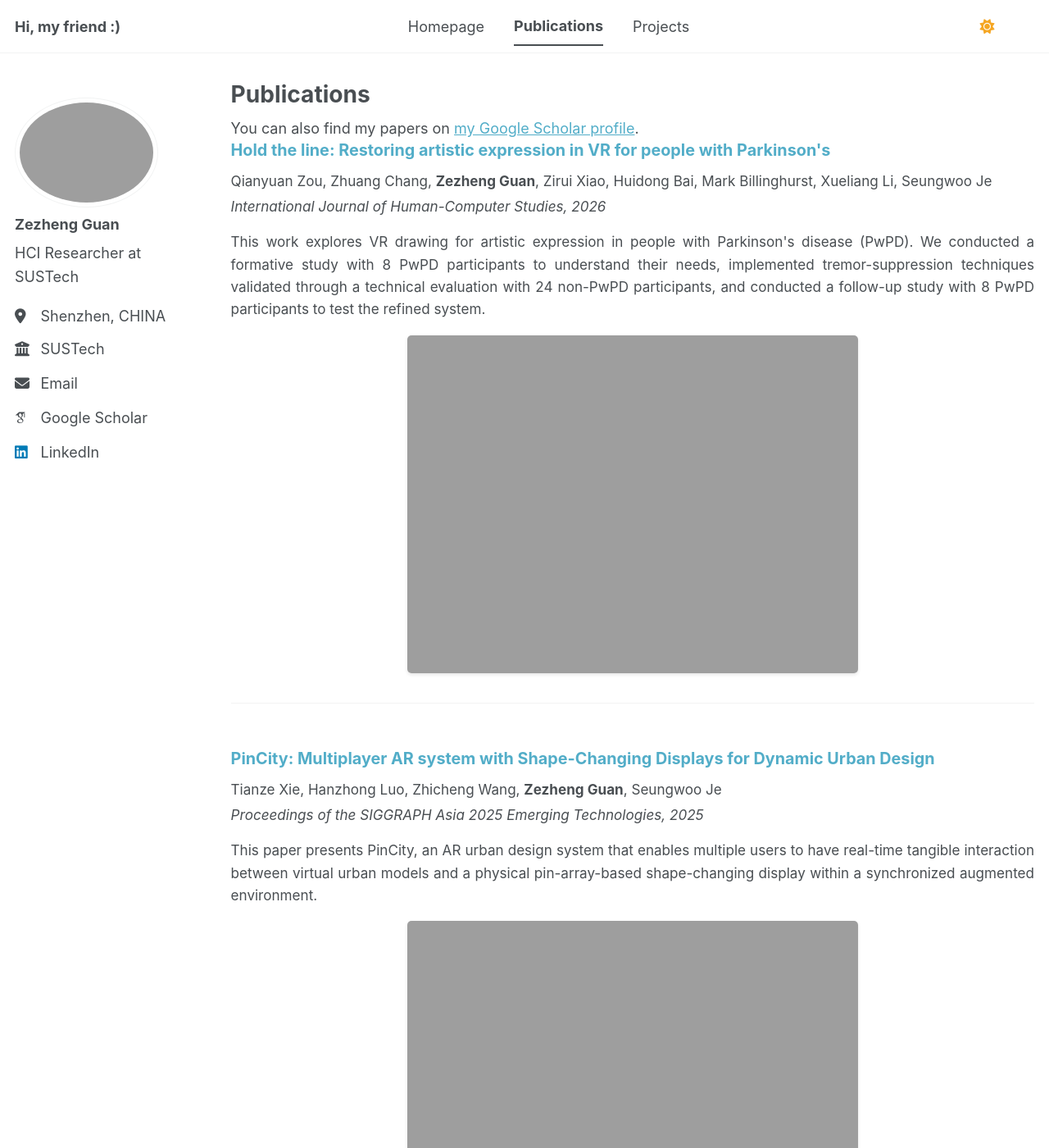
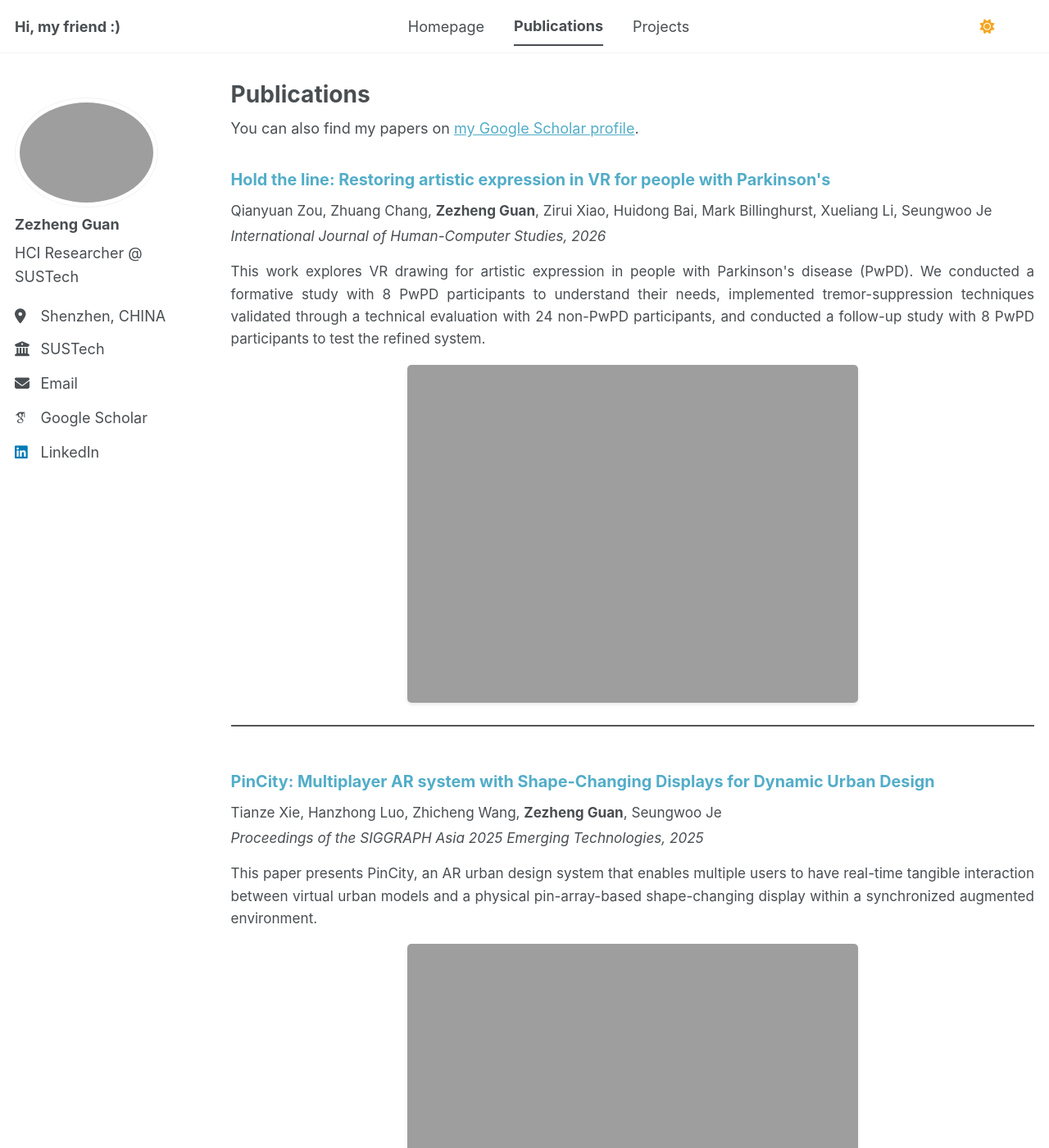
Before and after one commit to zezhengguan/zezhengguan.github.io, a Jekyll site: the page built from _pages/publications.html, in a window 1280 px wide and 1400 px high. Shown: the whole window at 82% size. Built offline with Jekyll 4.4.1, drawn with Linux system fonts in a browser that asks for light colours; some web fonts are replaced; a script bundle is joined from its source files by our own code; library files that are not in the unit come from our copies; some of the changed text lies outside the part shown.

Commit message:
Version0.4

```diff
--- a/_config.yml
+++ b/_config.yml
@@ -26,7 +26,7 @@ author:
   avatar           : "profile.png"
   name             : "Zezheng Guan"
   pronouns         : # example: "she/her"
-  bio              : "HCI Researcher at SUSTech"
+  bio              : "HCI Researcher @ SUSTech"
   location         : "Shenzhen, CHINA"
   employer         : "SUSTech"
   uri              : # URL
--- a/_pages/publications.html
+++ b/_pages/publications.html
@@ -12,14 +12,13 @@ author_profile: true
 {% include base_path %}
 
 <style>
-.publication-item {
-  margin-bottom: 3em;
-  padding-bottom: 2em;
-  border-bottom: 1px solid var(--global-border-color);
+.wordwrap {
+  margin-bottom: 2em;
 }
 
-.publication-item:last-child {
-  border-bottom: none;
+.publication-item {
+  margin-bottom: 1.5em;
+  padding-bottom: 0.5em;
 }
 
 .publication-title {
@@ -68,9 +67,16 @@ author_profile: true
   border-radius: 5px;
   box-shadow: 0 2px 4px rgba(0,0,0,0.1);
 }
+
+.publication-image-divider {
+  margin-top: 1.5em;
+  border: none;
+  border-top: 2px solid #555;
+}
 </style>
 
-{% for post in site.publications reversed %}
+{% assign sorted_publications = site.publications | sort: 'order' %}
+{% for post in sorted_publications %}
   <div class="publication-item">
     <div class="publication-title">
       {% if post.paperurl %}
@@ -88,6 +94,7 @@ author_profile: true
       <div class="publication-image">
         <img src="{{ base_path }}/images/papers/{{ post.image }}" alt="{{ post.title }}">
       </div>
+      <hr class="publication-image-divider">
     {% endif %}
   </div>
 {% endfor %}
```
Also changed, not shown: _pages/about.md (+1 -1 lines).
